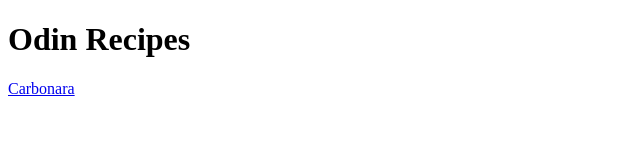
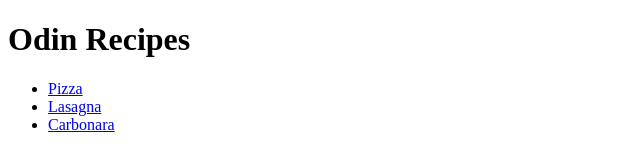
Before and after one commit to Qubeall/odin-recipes, a plain HTML site: page index.html in a window 1280 px wide. Shown: the whole page, without its empty margins (0-640 px from the left). Drawn offline with Linux system fonts and the light colour scheme.

Commit message:
Add new recipe's pages and make ul list
Expand list of recipes and structure homepage

```diff
--- a/index.html
+++ b/index.html
@@ -7,6 +7,11 @@
     </head>
     <body>
         <h1>Odin Recipes</h1>
-        <a href="recipes/carbonara.html">Carbonara</a>
+        <ul>
+            <li><a href="recipes/carbonara.html" rel="noopener noreferrer">Pizza</a></li>
+            <li><a href="recipes/carbonara.html" rel="noopener noreferrer">Lasagna</a></li>
+            <li><a href="recipes/carbonara.html" rel="noopener noreferrer">Carbonara</a></li>
+        </ul>
+
     </body>
 </html>
```
Also changed, not shown: recipes/carbonara.html (+4 -0 lines), recipes/lasagna.html (added), recipes/pizza.html (added).
